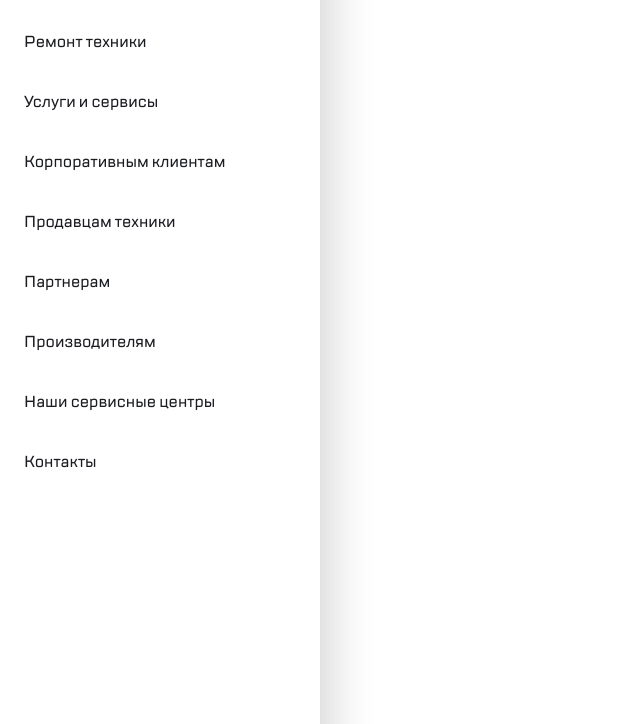
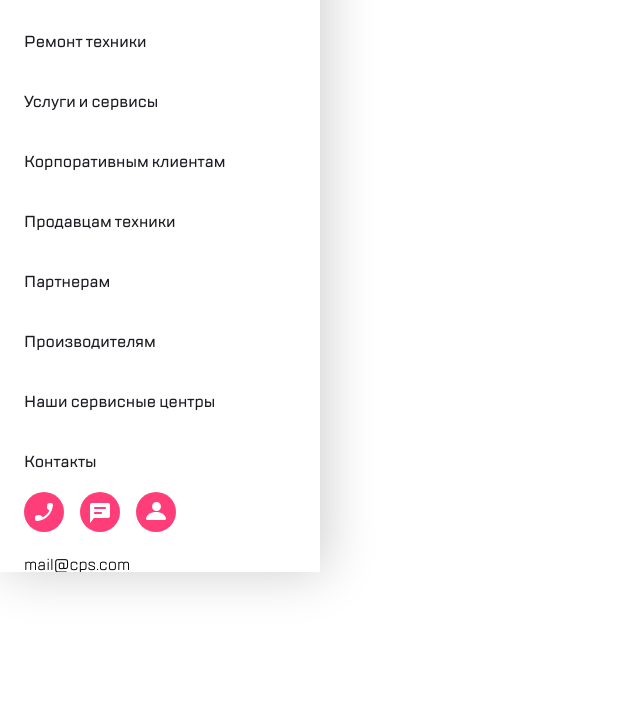
Before and after one commit to ekFrontDev/-_1.4, a plain HTML site: page index.html in a window 1280 px wide. Shown: the part 76-800 px from the top of the page, without its empty margins (0-640 px from the left). Drawn offline with Linux system fonts and the light colour scheme.

Commit message:
Update style.css

```diff
--- a/style.css
+++ b/style.css
@@ -19,15 +19,9 @@
 	url("fonts/TTLakes-Bold.ttf") format("truetype");
 }
 
-@media (min-width: 320px) {
-	body {
-		width: 100%;
-	}
-}
-
 body {
 	width: 320px;
-	height: 100%;
+	height: auto;
 	margin: 0;
 	font-family: "TT Lakes";
 	box-shadow: 5px 0 50px 0 rgba(0, 0, 0, 0.2);
@@ -40,9 +34,10 @@ body {
 	padding: 0;
 }
 
-main {
-	height: 100%;
+main {/
 	width: auto;
+	height: 70vh;
+	overflow: hidden;
 }
 
 .nav {
@@ -93,6 +88,7 @@ main {
 .main__sidebar {
 	display: flex;
 	flex-direction: column;
+	margin-bottom: auto;
 }
 
 .main__sidebar .block {
@@ -130,6 +126,10 @@ main {
 	margin-left: -5px;
 }
 
+footer {
+	margin-top: auto;
+}
+
 .main__footer {
 	margin-top: auto;
 }
@@ -138,7 +138,7 @@ main {
 	display: flex;
 	flex-wrap: nowrap;
 	justify-content: center;
-	margin-top: 268px;
+	margin-top: auto;
 	margin-bottom: 16px;
 }
 
```
